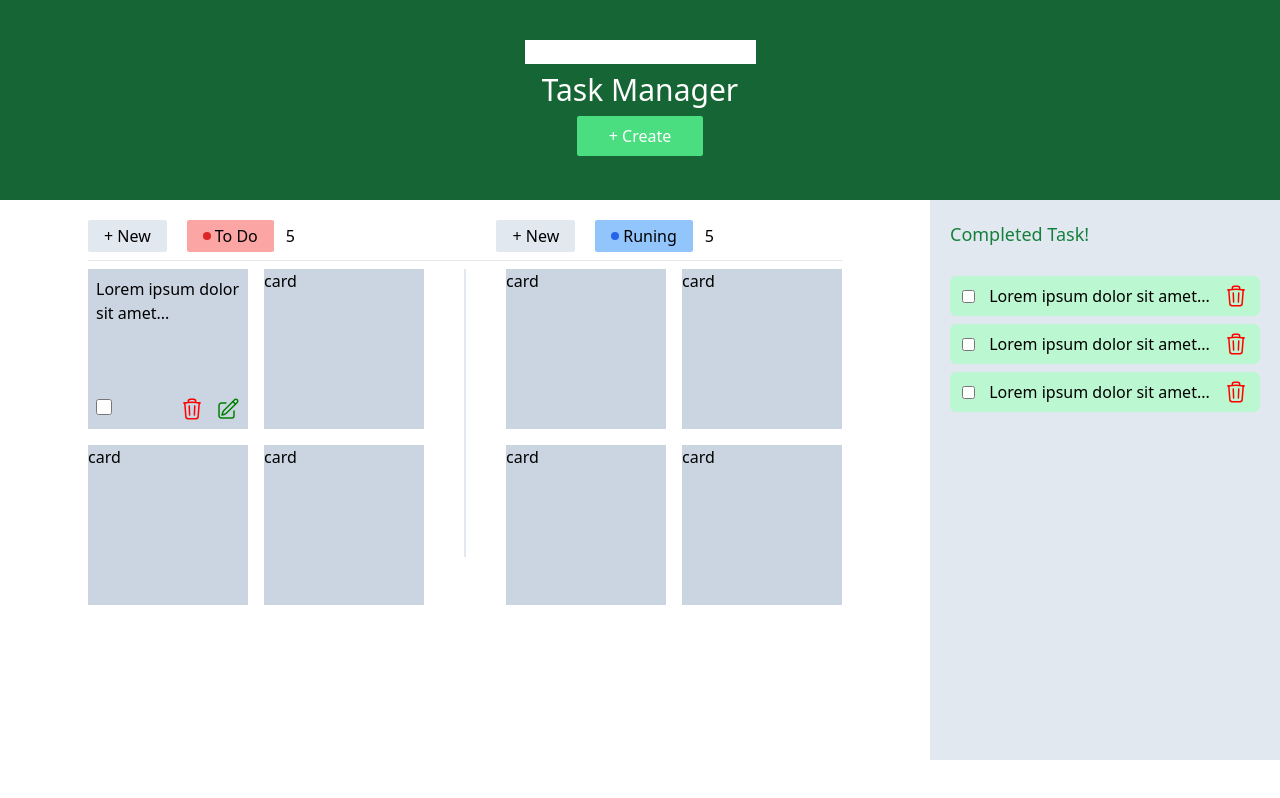
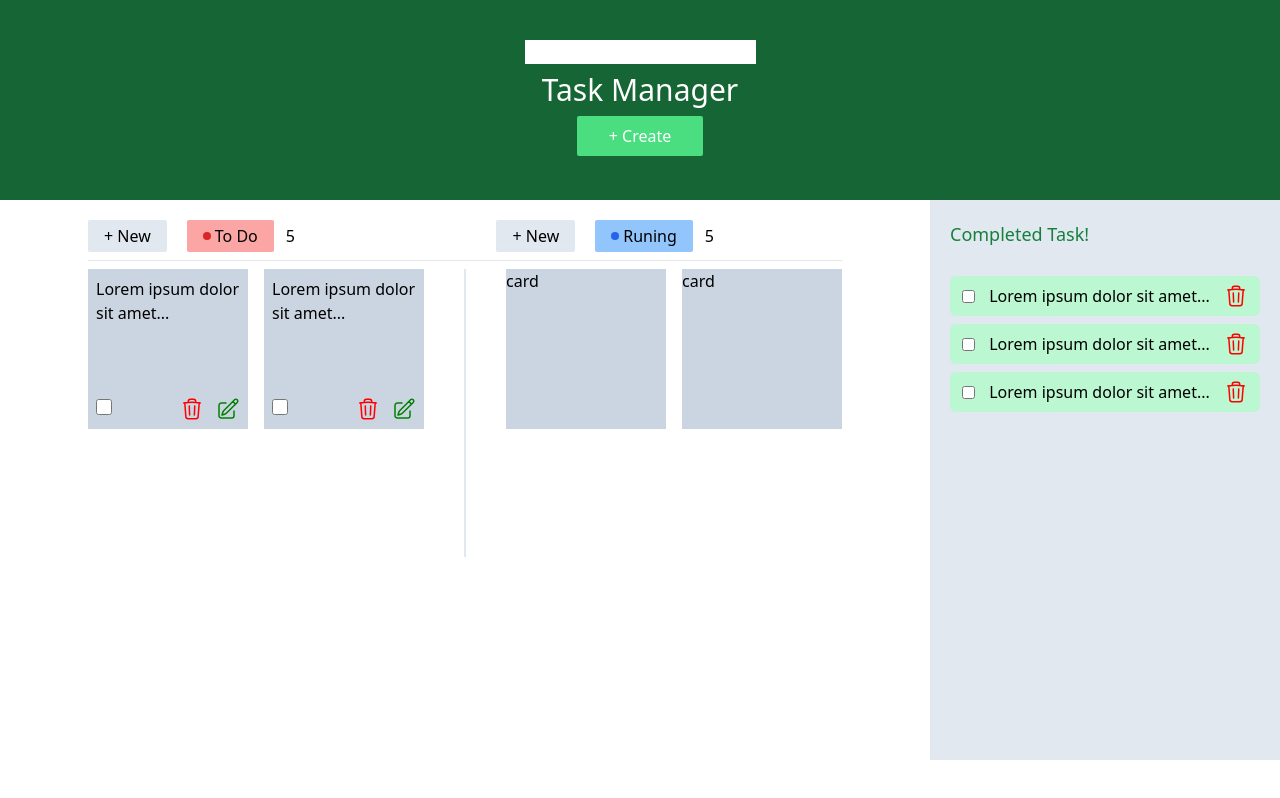
Before and after one commit to Nayem707/Todo-list-app, a React (Vite) app: page / in a window 1280 px wide. Built offline with nearby package versions, Linux system fonts and the light colour scheme.

Commit message:
Refactoring code 0.2

```diff
--- a/src/components/common/Card.jsx
+++ /dev/null
@@ -1,85 +0,0 @@
-import React from 'react';
-import { EditIcon, TrashIcon } from '../../assets/Icon';
-
-const Card = () => {
-  return (
-    <section className='mx-auto py-5 space-y-2'>
-      <div className='flex w-100 justify-between'>
-        <div className=' flex gap-5 '>
-          <div>
-            <button className=' font-medium bg-slate-200 px-4 rounded-sm py-1'>
-              + New
-            </button>
-          </div>
-
-          <div className=' flex gap-3 items-center'>
-            <p className='flex items-center gap-1 bg-red-300 font-medium px-4 rounded-sm py-1'>
-              <div className='h-2 w-2 rounded-full bg-red-600' />
-              To Do
-            </p>
-            <p className='font-medium'>5</p>
-          </div>
-        </div>
-
-        <div className=' flex gap-5 px-32'>
-          <div>
-            <button className=' font-medium bg-slate-200 px-4 rounded-sm py-1'>
-              + New
-            </button>
-          </div>
-
-          <div className=' flex gap-3 items-center'>
-            <p className='flex items-center gap-1 bg-blue-300 font-medium px-4 rounded-sm py-1'>
-              <div className='h-2 w-2 rounded-full bg-blue-600' />
-              Runing
-            </p>
-            <p className='font-medium'>5</p>
-          </div>
-        </div>
-      </div>
-
-      <hr />
-
-      <div className='flex justify-between gap-10'>
-        <div className='grid grid-cols-2 gap-4'>
-          <div className='h-40 w-40 p-2 bg-slate-300 grid grid-cols-1 gap-4 content-between'>
-            <div>
-              <p>Lorem ipsum dolor sit amet...</p>
-            </div>
-
-            <div className=' flex justify-between items-center gap-5'>
-              <div>
-                <input
-                  className='h-4 w-4 cursor-pointer'
-                  type='checkbox'
-                  name=''
-                  id=''
-                />
-              </div>
-
-              <div className=' flex gap-3'>
-                <TrashIcon />
-                <EditIcon />
-              </div>
-            </div>
-          </div>
-
-          <div className='h-40 w-40 bg-slate-300'>card</div>
-          <div className='h-40 w-40 bg-slate-300'>card</div>
-          <div className='h-40 w-40 bg-slate-300'>card</div>
-        </div>
-
-        <div className='py-18 w-[2px] h-72 bg-slate-200' />
-
-        <div className='grid grid-cols-2 gap-4'>
-          <div className='h-40 w-40 bg-slate-300'>card</div>
-          <div className='h-40 w-40 bg-slate-300'>card</div>
-          <div className='h-40 w-40 bg-slate-300'>card</div>
-          <div className='h-40 w-40 bg-slate-300'>card</div>
-        </div>
-      </div>
-    </section>
-  );
-};
-
-export default Card;
--- /dev/null
+++ b/src/components/common/InprogressCad.jsx
@@ -0,0 +1,7 @@
+import React from 'react';
+
+const InprogressCad = () => {
+  return <div className='h-40 w-40 bg-slate-300'>card</div>;
+};
+
+export default InprogressCad;
--- /dev/null
+++ b/src/components/common/ToDoCard.jsx
@@ -0,0 +1,29 @@
+import { EditIcon, TrashIcon } from '../../assets/Icon';
+
+const Card = () => {
+  return (
+    <div className='h-40 w-40 p-2 bg-slate-300 grid grid-cols-1 gap-4 content-between'>
+      <div>
+        <p>Lorem ipsum dolor sit amet...</p>
+      </div>
+
+      <div className=' flex justify-between items-center gap-5'>
+        <div>
+          <input
+            className='h-4 w-4 cursor-pointer'
+            type='checkbox'
+            name=''
+            id=''
+          />
+        </div>
+
+        <div className=' flex gap-3'>
+          <TrashIcon />
+          <EditIcon />
+        </div>
+      </div>
+    </div>
+  );
+};
+
+export default Card;
--- a/src/page/home/Home.jsx
+++ b/src/page/home/Home.jsx
@@ -1,12 +1,66 @@
-import Card from '../../components/common/Card';
+import Card from '../../components/common/ToDoCard';
+import InprogressCad from '../../components/common/InprogressCad';
 import SideCard from '../../components/common/SideCard';
 
 const Home = () => {
   return (
-    <main className='flex justify-between'>
-      <Card />
-      <SideCard />
-    </main>
+    <section className='flex justify-between'>
+      <div className='mx-auto py-5 space-y-2'>
+        <header className='flex w-100 justify-between'>
+          <div className=' flex gap-5 '>
+            <div>
+              <button className=' font-medium bg-slate-200 px-4 rounded-sm py-1'>
+                + New
+              </button>
+            </div>
+
+            <div className=' flex gap-3 items-center'>
+              <p className='flex items-center gap-1 bg-red-300 font-medium px-4 rounded-sm py-1'>
+                <div className='h-2 w-2 rounded-full bg-red-600' />
+                To Do
+              </p>
+              <p className='font-medium'>5</p>
+            </div>
+          </div>
+
+          <div className=' flex gap-5 px-32'>
+            <div>
+              <button className=' font-medium bg-slate-200 px-4 rounded-sm py-1'>
+                + New
+              </button>
+            </div>
+
+            <div className=' flex gap-3 items-center'>
+              <p className='flex items-center gap-1 bg-blue-300 font-medium px-4 rounded-sm py-1'>
+                <div className='h-2 w-2 rounded-full bg-blue-600' />
+                Runing
+              </p>
+              <p className='font-medium'>5</p>
+            </div>
+          </div>
+        </header>
+
+        <hr />
+
+        <div className='flex justify-between gap-10'>
+          <div className='grid grid-cols-2 gap-4'>
+            <Card />
+            <Card />
+          </div>
+
+          <div className='py-18 w-[2px] h-72 bg-slate-200' />
+
+          <div className='grid grid-cols-2 gap-4'>
+            <InprogressCad />
+            <InprogressCad />
+          </div>
+        </div>
+      </div>
+
+      <div>
+        <SideCard />
+      </div>
+    </section>
   );
 };
 
```
